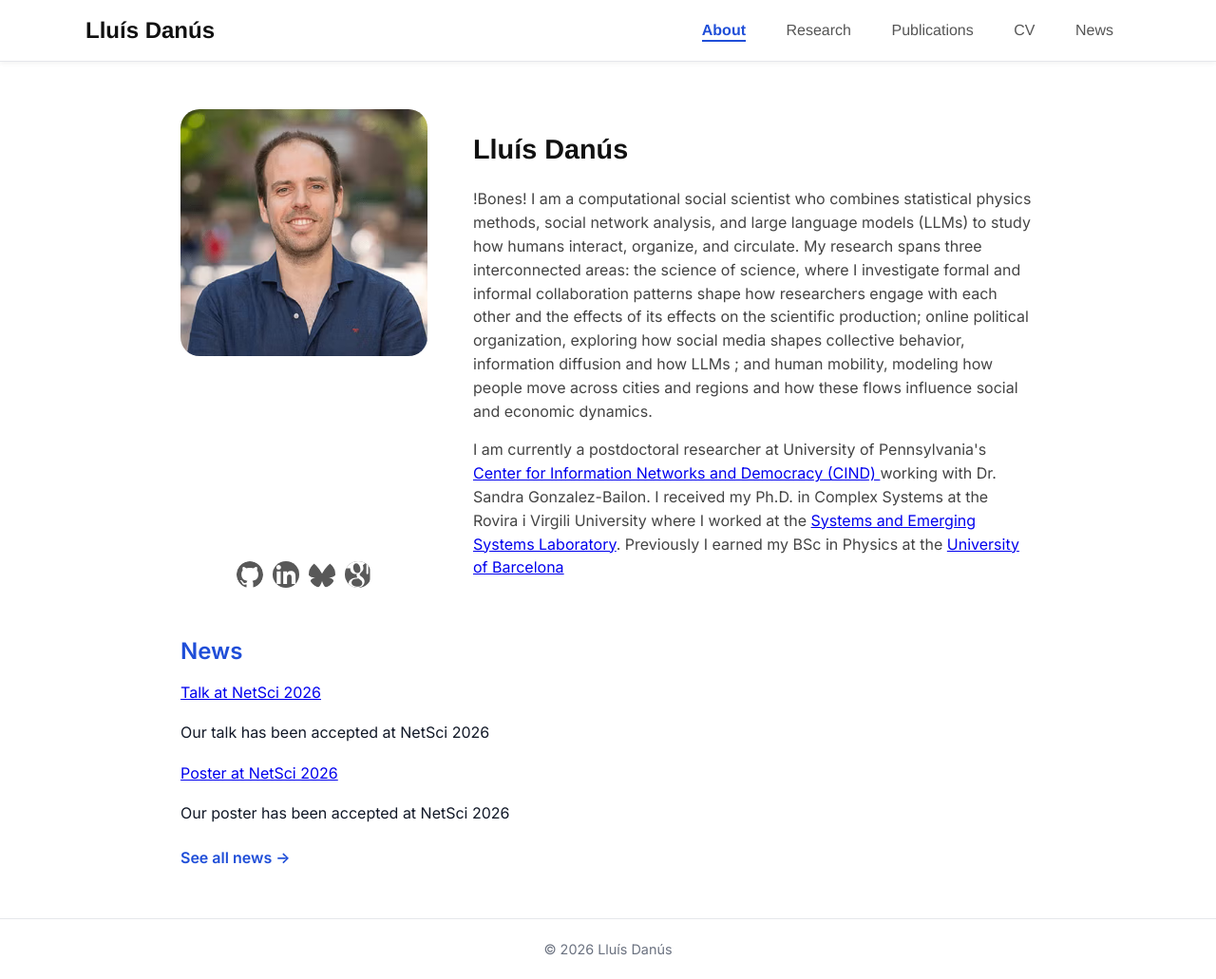
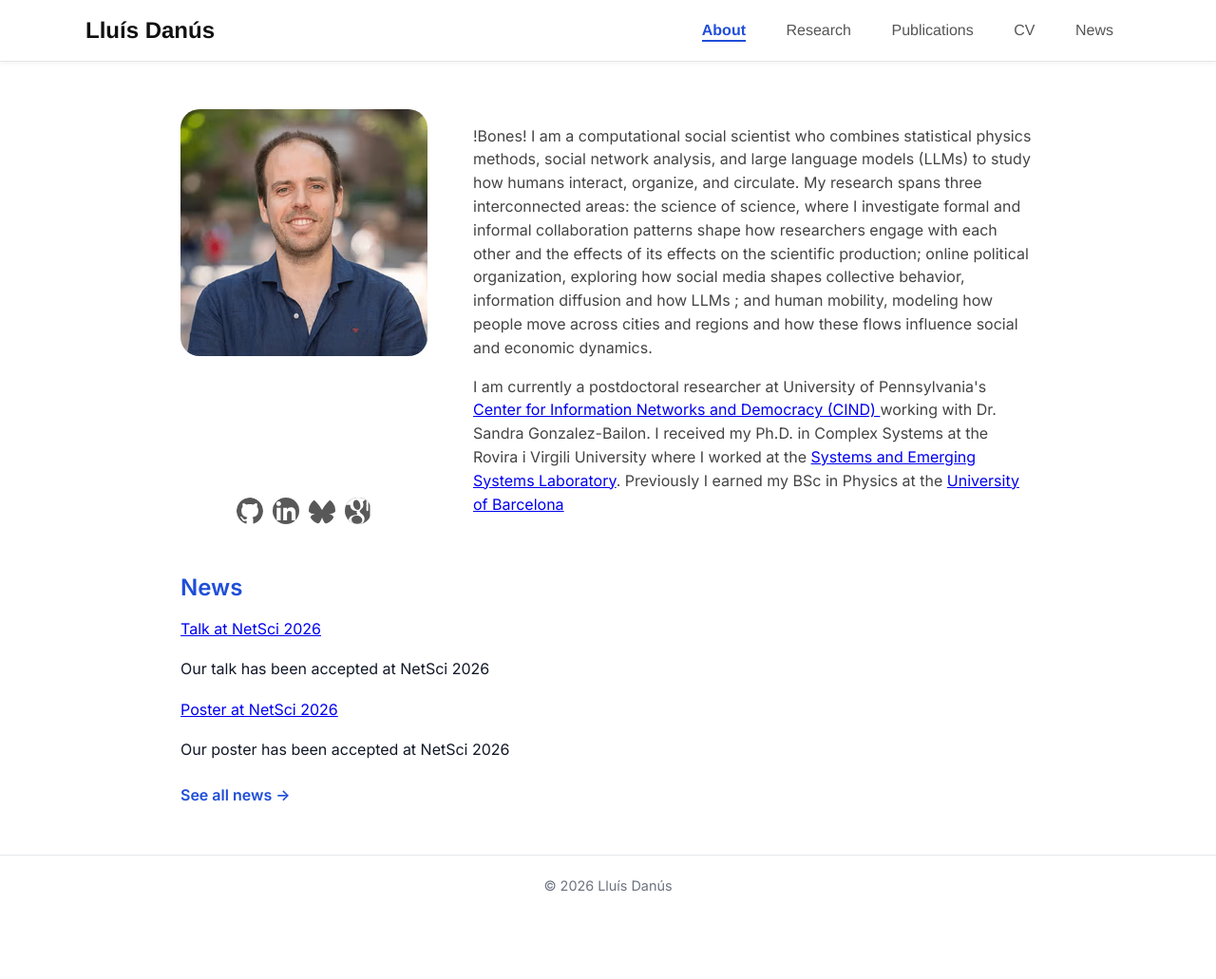
Before and after one commit to lluisdanus/lluisdanus.github.io, a Jekyll site: the page built from index.md, in a window 1280 px wide and 1031 px high. Shown: the whole window at 95% size. Built offline with Jekyll 4.4.1, drawn with Linux system fonts in a browser that asks for light colours.

```diff
--- a/index.md
+++ b/index.md
@@ -28,7 +28,6 @@
 
   <!-- Bio and Social Links -->
   <div class="about-bio">
-    <h1>Lluís Danús</h1>
     <p>
       !Bones! I am a computational social scientist who combines statistical physics methods, social network analysis, and large language models (LLMs) to study how humans interact, organize, and circulate. My research spans three interconnected areas: the science of science, where I investigate formal and informal collaboration patterns shape how researchers engage with each other and the effects of its effects on the scientific production; online political organization, exploring how social media shapes collective behavior, information diffusion and how LLMs ; and human mobility, modeling how people move across cities and regions and how these flows influence social and economic dynamics.
     </p>
```
